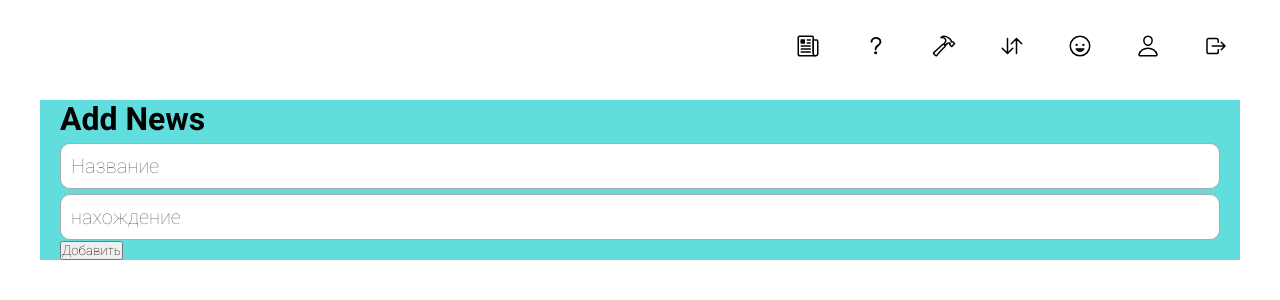
After one commit to ST1ixX/Diplom, a Flask app: page /add_payment in a window 1280 px wide. The commit adds this page. Shown: the top 300 px of the page. Run offline with Flask 3, Linux system fonts and the light colour scheme; a user stored in the database is signed in.

Commit message:
Добавлены транзакции

```diff
--- a/app.py
+++ b/app.py
@@ -28,7 +28,7 @@ app.config['MAIL_PASSWORD'] = os.getenv('MAIL_PASSWORD')
 mail = Mail(app)
 
 
-class Users(UserMixin,db.Model):
+class Users(UserMixin, db.Model):
     id = db.Column(db.Integer, primary_key=True)
     id_zachet = db.Column(db.Integer, nullable=False, unique=True)
     pin_code = db.Column(db.Integer, default=0)
@@ -37,29 +37,37 @@ class Users(UserMixin,db.Model):
     balance = db.Column(db.Integer, default=0)
     confirmed = db.Column(db.Boolean, default=False)
     is_admin = db.Column(db.Boolean, default=False)
+    is_store = db.Column(db.Boolean, default=False)
 
     def __repr__(self):
         return f'<Users {self.id}>'
+
 
 class Transaction(db.Model):
     id = db.Column(db.Integer, primary_key=True)
     id_zachet = db.Column(db.Integer, db.ForeignKey('users.id_zachet'), nullable=False)
     date = db.Column(db.DateTime, default=datetime.utcnow)
-    place = db.Column(db.String(100), nullable=False)
+    payment_point_id = db.Column(db.Integer, db.ForeignKey('payment_point.id'), nullable=False)
     amount = db.Column(db.Integer, nullable=False)
 
     user = db.relationship('Users', backref=db.backref('transactions', lazy=True))
+    payment_point = db.relationship('PaymentPoint', backref=db.backref('transactions', lazy=True))
 
     def __repr__(self):
         return f'<Transaction {self.id}>'
 
+
 class PaymentPoint(db.Model):
     id = db.Column(db.Integer, primary_key=True)
+    owner_id = db.Column(db.Integer, db.ForeignKey('users.id_zachet'), nullable=False)  # Ссылка на владельца-магазина
     name = db.Column(db.String(100), nullable=False)
     location = db.Column(db.String(100), nullable=False)
 
+    owner = db.relationship('Users', backref=db.backref('payment_points', lazy=True))
+
     def __repr__(self):
         return f'<PaymentPoint {self.id}>'
+
 
 class News(db.Model):
     id = db.Column(db.Integer, primary_key=True)
@@ -92,6 +100,15 @@ def admin_required(f):
     return decorated_function
 
 
+def store_required(f):
+    @wraps(f)
+    def decorated_function(*args, **kwargs):
+        if not current_user.is_authenticated or not current_user.is_store:
+            abort(403)
+        return f(*args, **kwargs)
+    return decorated_function
+
+
 @app.route('/')
 def home():
     return render_template('index.html')
@@ -103,7 +120,10 @@ def about():
 @app.route('/profile', methods=['POST', 'GET'])
 @login_required
 def profile():
-    return render_template('profile.html')
+    store_points = None
+    if current_user.is_store:
+        store_points = current_user.payment_points
+    return render_template('profile.html', store_points=store_points)
 
 @app.route('/upload-video', methods=['POST'])
 def upload_video():
@@ -166,7 +186,11 @@ def news():
     return render_template('news.html', news=news)
 
 
-from flask import flash, redirect, url_for
+@app.route('/news/<int:news_id>')
+def news_detail(news_id):
+    news = News.query.get(news_id)
+    return render_template('news_detail.html', news=news)
+
 
 @app.route('/set_pincode', methods=['POST', 'GET'])
 def set_pincode():
@@ -212,7 +236,7 @@ def register_user():
         db.session.add(new_temp_user)
         db.session.commit()
 
-        send_confirmation(email, token)  # правильный вызов функции
+        send_confirmation(email, token)
         flash("Подтвердите учетную запись, перейдя по ссылке, отправленной вам на почту", 'warning')
         return render_template('index.html')
     else:
@@ -295,6 +319,7 @@ def save_snapshot():
         return 'Snapshot saved', 200
     return 'Error saving snapshot', 400
 
+
 @app.route('/face-login', methods = ['GET', 'POST'])
 def face_login():
     return render_template('face_login.html')
@@ -334,6 +359,31 @@ def forgot_password():
     return render_template('forgot_password.html')
 
 
+@app.route('/add_payment', methods=['POST', 'GET'])
+@store_required
+def add_payment():
+    if request.method == 'POST':
+        name = request.form['name']
+        location = request.form['location']
+
+
+        payment = PaymentPoint(name=name, location=location, owner_id=current_user.id_zachet)
+
+        try:
+            db.session.add(payment)
+            db.session.commit()
+            flash("Новый пункт платежа успешно добавлен.", 'success')
+            return redirect('/')
+        except Exception as e:
+            db.session.rollback()
+            flash(f"Ошибка при добавлении магазина: {str(e)}", 'error')
+            return render_template('add_payment.html')
+    else:
+        return render_template('add_payment.html')
+
+
+
+
 
 @app.route('/reset_password/<token>', methods=['GET', 'POST'])
 def reset_password(token):
@@ -355,30 +405,43 @@ def reset_password(token):
 
 
 @app.route('/pay', methods=['POST', 'GET'])
+@store_required
 def pay():
-    user_id = request.form['user_id']
-    amount = request.form['amount_pay']
-    pin_code = request.form['pin_code']
+    if request.method == 'POST':
+        amount = request.form['amount_pay']
+        pin_code = request.form['pin_code']
 
-    if request.method == 'POST':
-        user = Users.query.filter_by(id_zachet=user_id).first()
-        if user and str(user.pin_code) == str(pin_code):
-            if user.balance >= int(amount):
-                user.balance -= int(amount)
-                db.session.commit()
-                flash('Оплата прошла успешно', 'success')
-                return redirect(url_for('face_login'))
-            else:
-                flash('Недостаточно средств', 'error')
-                return redirect(url_for('face_login'))
+        if current_user.is_store:
+            payment_point = PaymentPoint.query.filter_by(owner_id=current_user.id_zachet).first()
+            if not payment_point:
+                flash('У вашего магазина нет зарегистрированных точек оплаты.', 'error')
+                return redirect(url_for('profile'))
+
+            payment_point_id = payment_point.id
+
+        if str(current_user.pin_code) == str(pin_code) and current_user.balance >= int(amount):
+            current_user.balance -= int(amount)
+            transaction = Transaction(
+                id_zachet=current_user.id_zachet,
+                amount=amount,
+                payment_point_id=payment_point_id
+            )
+            db.session.add(transaction)
+            db.session.commit()
+            flash('Оплата прошла успешно', 'success')
+            return redirect(url_for('face_login'))
         else:
-            if not user:
-                flash('Пользователь не найден', 'error')
-                return redirect(url_for('face_login'))
-            if user and str(user.pin_code) != str(pin_code):
-                flash('Неправильный пин-код', 'error')
-                return redirect(url_for('face_login'))
+            flash('Недостаточно средств или неверный пин-код', 'error')
 
+    return render_template('payment.html')
+
+
+
+@app.route('/transactions', methods=['GET', 'POST'])
+@login_required
+def transactions():
+    transactions = Transaction.query.filter_by(id_zachet=current_user.id_zachet).all()
+    return render_template('transactions.html', transactions=transactions)
 
 
 if __name__ == '__main__':
--- /dev/null
+++ b/templates/add_payment.html
@@ -0,0 +1,10 @@
+{% extends 'base.html' %}
+
+{% block content %}
+    <h1>Add News</h1>
+    <form method="post">
+        <input type="text" name="name" placeholder="Название">
+        <input type="text" name="location" placeholder="нахождение">
+        <button type="submit">Добавить</button>
+    </form>
+{% endblock %}
--- a/templates/base.html
+++ b/templates/base.html
@@ -11,35 +11,60 @@
     <nav class="header">
         <div class="header__menu">
             <ul>
-                {% if not current_user.is_admin %}
                 <li class="list">
                     <a href="/news">
                         <span class="icon">
-                        <ion-icon name="newspaper-outline"></ion-icon></span>
+                            <ion-icon name="newspaper-outline"></ion-icon>
+                        </span>
                         <span class="text">Новости</span>
                     </a>
                 </li>
                 <li class="list">
                     <a href="/about">
                         <span class="icon">
-                        <ion-icon name="help-outline"></ion-icon></span>
+                            <ion-icon name="help-outline"></ion-icon>
+                        </span>
                         <span class="text">О нас</span>
                     </a>
                 </li>
                 <li class="list">
                     <a href="#">
                         <span class="icon">
-                        <ion-icon name="hammer-outline"></ion-icon></span>
+                            <ion-icon name="hammer-outline"></ion-icon>
+                        </span>
                         <span class="text">Услуги</span>
                     </a>
                 </li>
+
+                <!-- Условие для отображения разных ссылок в зависимости от роли -->
+                {% if current_user.is_store %}
                     <li class="list">
-                    <a href="#">
+                        <a href="/all_transactions">
                             <span class="icon">
-                        <ion-icon name="card-outline"></ion-icon></span>
+                                <ion-icon name="swap-vertical-outline"></ion-icon>
+                            </span>
+                            <span class="text">Все транзакции</span>
+                        </a>
+                    </li>
+                    <li class="list">
+                        <a href="/face-login">
+                            <span class="icon">
+                                <ion-icon name="happy-outline"></ion-icon>
+                            </span>
+                            <span class="text">Режим оплаты</span>
+                        </a>
+                    </li>
+                {% else %}
+                    <li class="list">
+                        <a href="/transactions">
+                            <span class="icon">
+                                <ion-icon name="card-outline"></ion-icon>
+                            </span>
                             <span class="text">Мои покупки</span>
                         </a>
                     </li>
+                {% endif %}
+
                 <li class="list">
                     <a href="/profile">
                         <span class="icon">
@@ -48,16 +73,7 @@
                         <span class="text">Профиль</span>
                     </a>
                 </li>
-                {% if not current_user.is_authenticated %}
-                <li class="list">
-                    <a href="#" id="auth">
-                        <span class="icon">
-                            <ion-icon name="person-add-outline"></ion-icon>
-                        </span>
-                        <span class="text">Регистрация/Авторизация</span>
-                    </a>
-                </li>
-                {% else %}
+                {% if current_user.is_authenticated %}
                     <li class="list">
                         <a href="/logout" id="log-out">
                             <span class="icon">
@@ -66,77 +82,43 @@
                             <span class="text">Выход</span>
                         </a>
                     </li>
+                {% else %}
+                    <li class="list">
+                        <a href="#" id="auth">
+                            <span class="icon">
+                                <ion-icon name="person-add-outline"></ion-icon>
+                            </span>
+                            <span the="text">Регистрация/Авторизация</span>
+                        </a>
+                    </li>
                 {% endif %}
-                {% else %}
+
+                <!-- Дополнительные ссылки для администраторов -->
+                {% if current_user.is_admin %}
                     <li class="list">
                         <a href="/add_news">
                             <span class="icon">
-                            <ion-icon name="paper-plane-outline"></ion-icon></span>
+                                <ion-icon name="paper-plane-outline"></ion-icon>
+                            </span>
                             <span class="text">Добавь новость</span>
                         </a>
                     </li>
                     <li class="list">
                         <a href="/add_money">
                             <span class="icon">
-                            <ion-icon name="cash-outline"></ion-icon></span>
+                                <ion-icon name="cash-outline"></ion-icon>
+                            </span>
                             <span class="text">Начислить деньги</span>
                         </a>
                     </li>
                     <li class="list">
-                    <a href="/news">
+                        <a href="/add_payment">
                             <span class="icon">
-                        <ion-icon name="newspaper-outline"></ion-icon></span>
-                        <span class="text">Новости</span>
+                                <ion-icon name="storefront-outline"></ion-icon>
+                            </span>
+                            <span class="text">Добавить новую точку</span>
                         </a>
                     </li>
-                <li class="list">
-                    <a href="/about">
-                        <span class="icon">
-                        <ion-icon name="help-outline"></ion-icon></span>
-                        <span class="text">О нас</span>
-                    </a>
-                </li>
-                <li class="list">
-                    <a href="#">
-                        <span class="icon">
-                        <ion-icon name="hammer-outline"></ion-icon></span>
-                        <span class="text">Услуги</span>
-                    </a>
-                </li>
-                <li class="list">
-                    <a href="#">
-                        <span class="icon">
-                        <ion-icon name="card-outline"></ion-icon></span>
-                        <span class="text">Мои покупки</span>
-                    </a>
-                </li>
-                <li class="list">
-                    <a href="/profile">
-                        <span class="icon">
-                            <ion-icon name="person-outline"></ion-icon>
-                        </span>
-                        <span class="text">Профиль</span>
-                    </a>
-                </li>
-                {% if not current_user.is_authenticated %}
-                <li class="list">
-                    <a href="#" id="auth">
-                        <span class="icon">
-                            <ion-icon name="person-add-outline"></ion-icon>
-                        </span>
-                        <span class="text">Регистрация/Авторизация</span>
-                    </a>
-                </li>
-                {% else %}
-                <li class="list">
-                    <a href="/logout" id="log-out">
-                        <span class="icon">
-                            <ion-icon name="log-out-outline"></ion-icon>
-                        </span>
-                        <span class="text">Выход</span>
-                    </a>
-                </li>
-                {% endif %}
                 {% endif %}
             </ul>
         </div>
```
Also changed, not shown: static/css/news.css (added, +29 -0 lines), templates/face_login.html (+7 -0 lines), templates/news.html (+6 -1 lines), templates/news_detail.html (added, +15 -0 lines), templates/profile.html (+12 -1 lines), templates/transactions.html (added, +14 -0 lines), instance/app.db. Lines whose indentation alone changed are shown as unchanged.
